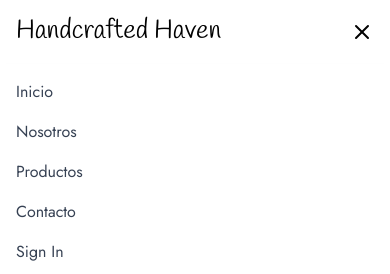
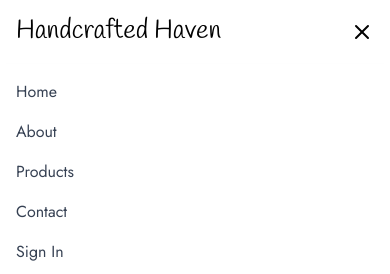
Before and after one commit to Kraken-369/handcrafted-haven, a Next.js app: page / in a window 390 px wide. Both pictures are taken after a click on the button 362 px from the left and 31 px from the top of the page. Shown: the top 274 px of the page. Built offline with nearby package versions, Linux system fonts and the light colour scheme; no server answers; the database is empty.

Commit message:
changes to links to enhance navigation

```diff
--- a/src/app/components/Hero.tsx
+++ b/src/app/components/Hero.tsx
@@ -1,4 +1,5 @@
-import Image from "next/image";
+import Image from 'next/image';
+import Link from 'next/link';
 
 const Hero = () => {
   return (
@@ -6,7 +7,7 @@ const Hero = () => {
       <div className="max-w-6xl mx-auto grid grid-cols-1 md:grid-cols-2 gap-10 items-center">
         <div className="flex justify-center">
           <Image
-            alt="Artesanías hechas a mano"
+            alt="Handmade crafts"
             className="border border-gray-300 p-1 rounded-2xl shadow-xl"
             height={400}
             priority
@@ -20,11 +21,14 @@ const Hero = () => {
             Discover unique, handmade pieces
           </h1>
           <p className="text-lg md:text-xl mb-6">
-            We connect local artisans with lovers of authentic and sustainable design.
+            We connect local artisans with lovers of authentic and sustainable
+            design.
           </p>
-          <button className="btn-green-light text-white px-6 py-3 rounded-2xl transition-all duration-300">
-            Show Products
-          </button>
+          <Link href="/products">
+            <button className="btn-green-light text-white px-6 py-3 rounded-2xl transition-all duration-300">
+              Show Products
+            </button>
+          </Link>
         </div>
       </div>
     </section>
--- a/src/app/components/Navbar/Navbar.tsx
+++ b/src/app/components/Navbar/Navbar.tsx
@@ -4,7 +4,7 @@ import Link from 'next/link';
 import { useRouter } from 'next/navigation';
 import { useState } from 'react';
 import { Menu, X } from 'lucide-react';
-import { useAuth } from '@/context/AuthContext'
+import { useAuth } from '@/context/AuthContext';
 
 const Navbar = () => {
   const { user, signOut } = useAuth();
@@ -27,24 +27,60 @@ const Navbar = () => {
         </div>
 
         {/* Desktop Navigation */}
-        <ul className={`hidden md:flex flex-1 justify-center space-x-6 text-gray-700`}>
-          <li><Link href="/" className="hover:text-blue-600">Home</Link></li>
-          <li><Link href="/about" className="hover:text-blue-600">About Us</Link></li>
-          <li><Link href="/" className="hover:text-blue-600">Products</Link></li>
-          <li><Link href="/" className="hover:text-blue-600">Contact</Link></li>
+        <ul
+          className={`hidden md:flex flex-1 justify-center space-x-6 text-gray-700`}
+        >
           <li>
-          {user ? (
+            <Link href="/" className="hover:text-blue-600">
+              Home
+            </Link>
+          </li>
+          <li>
+            <Link href="/about" className="hover:text-blue-600">
+              About Us
+            </Link>
+          </li>
+          <li>
+            <Link href="/products" className="hover:text-blue-600">
+              Products
+            </Link>
+          </li>
+          <li>
+            <Link href="/contact" className="hover:text-blue-600">
+              Contact
+            </Link>
+          </li>
+          <li>
+            {user ? (
               <>
-                <span className="text-blue-600 font-semibold">Welcome, {user.name}!</span>&nbsp;
-                [ <Link href="/dashboard" className="hover:text-blue-600">Go to dashboard</Link>
+                <span className="text-blue-600 font-semibold">
+                  Welcome, {user.name}!
+                </span>
+                &nbsp; [{' '}
+                <Link href="/dashboard" className="hover:text-blue-600">
+                  Go to dashboard
+                </Link>
                 &nbsp;|&nbsp;
-                <Link href="/" className="hover:text-blue-600" onClick={handleSignOut}>Sign Out</Link> ]
+                <Link
+                  href="/"
+                  className="hover:text-blue-600"
+                  onClick={handleSignOut}
+                >
+                  Sign Out
+                </Link>{' '}
+                ]
               </>
             ) : (
               <>
-                [ <Link href="/login" className="hover:text-blue-600">Sign In</Link>
+                [{' '}
+                <Link href="/login" className="hover:text-blue-600">
+                  Sign In
+                </Link>
                 &nbsp;|&nbsp;
-                <Link href="/" className="hover:text-blue-600">Sign Up</Link> ]
+                <Link href="/" className="hover:text-blue-600">
+                  Sign Up
+                </Link>{' '}
+                ]
               </>
             )}
           </li>
@@ -59,24 +95,82 @@ const Navbar = () => {
       {/* Mobile Menu */}
       {isOpen && (
         <ul className="md:hidden bg-white shadow-md p-4 space-y-4 text-gray-700">
-          <li><Link href="/" className="block" onClick={() => setIsOpen(false)}>Inicio</Link></li>
-          <li><Link href="/about" className="block" onClick={() => setIsOpen(false)}>Nosotros</Link></li>
-          <li><Link href="/" className="block" onClick={() => setIsOpen(false)}>Productos</Link></li>
-          <li><Link href="/" className="block" onClick={() => setIsOpen(false)}>Contacto</Link></li>
+          <li>
+            <Link href="/" className="block" onClick={() => setIsOpen(false)}>
+              Home
+            </Link>
+          </li>
+          <li>
+            <Link
+              href="/about"
+              className="block"
+              onClick={() => setIsOpen(false)}
+            >
+              About
+            </Link>
+          </li>
+          <li>
+            <Link
+              href="/products"
+              className="block"
+              onClick={() => setIsOpen(false)}
+            >
+              Products
+            </Link>
+          </li>
+          <li>
+            <Link
+              href="/contact"
+              className="block"
+              onClick={() => setIsOpen(false)}
+            >
+              Contact
+            </Link>
+          </li>
           {user ? (
             <>
               <li>
-                <span className="text-blue-600 font-semibold">Welcome, {user.name}!</span>
-                <Link href="/dashboard" className="block" onClick={() => setIsOpen(false)}>Go to dashboard</Link>
+                <span className="text-blue-600 font-semibold">
+                  Welcome, {user.name}!
+                </span>
+                <Link
+                  href="/dashboard"
+                  className="block"
+                  onClick={() => setIsOpen(false)}
+                >
+                  Go to dashboard
+                </Link>
               </li>
               <li>
-                <Link href="/" className="hover:text-blue-600" onClick={handleSignOut}>Sign Out</Link>
+                <Link
+                  href="/"
+                  className="hover:text-blue-600"
+                  onClick={handleSignOut}
+                >
+                  Sign Out
+                </Link>
               </li>
             </>
           ) : (
             <>
-              <li><Link href="/login" className="block" onClick={() => setIsOpen(false)}>Sign In</Link></li>
-              <li><Link href="/" className="block" onClick={() => setIsOpen(false)}>Sign Up</Link></li>
+              <li>
+                <Link
+                  href="/login"
+                  className="block"
+                  onClick={() => setIsOpen(false)}
+                >
+                  Sign In
+                </Link>
+              </li>
+              <li>
+                <Link
+                  href="/"
+                  className="block"
+                  onClick={() => setIsOpen(false)}
+                >
+                  Sign Up
+                </Link>
+              </li>
             </>
           )}
         </ul>
```
Also changed, not shown: src/app/layout.tsx (+3 -4 lines), src/app/products/page.tsx (+6 -7 lines).
